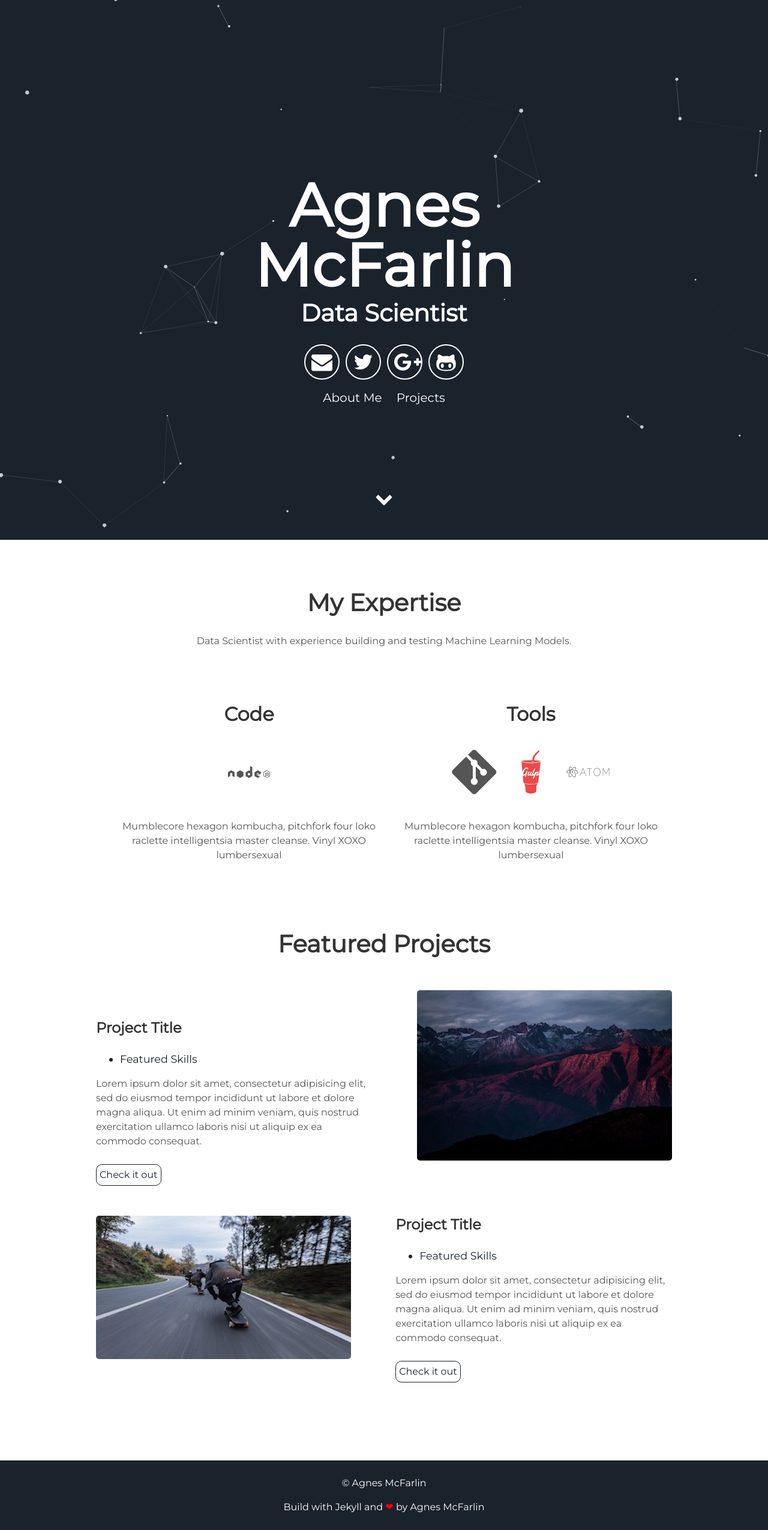
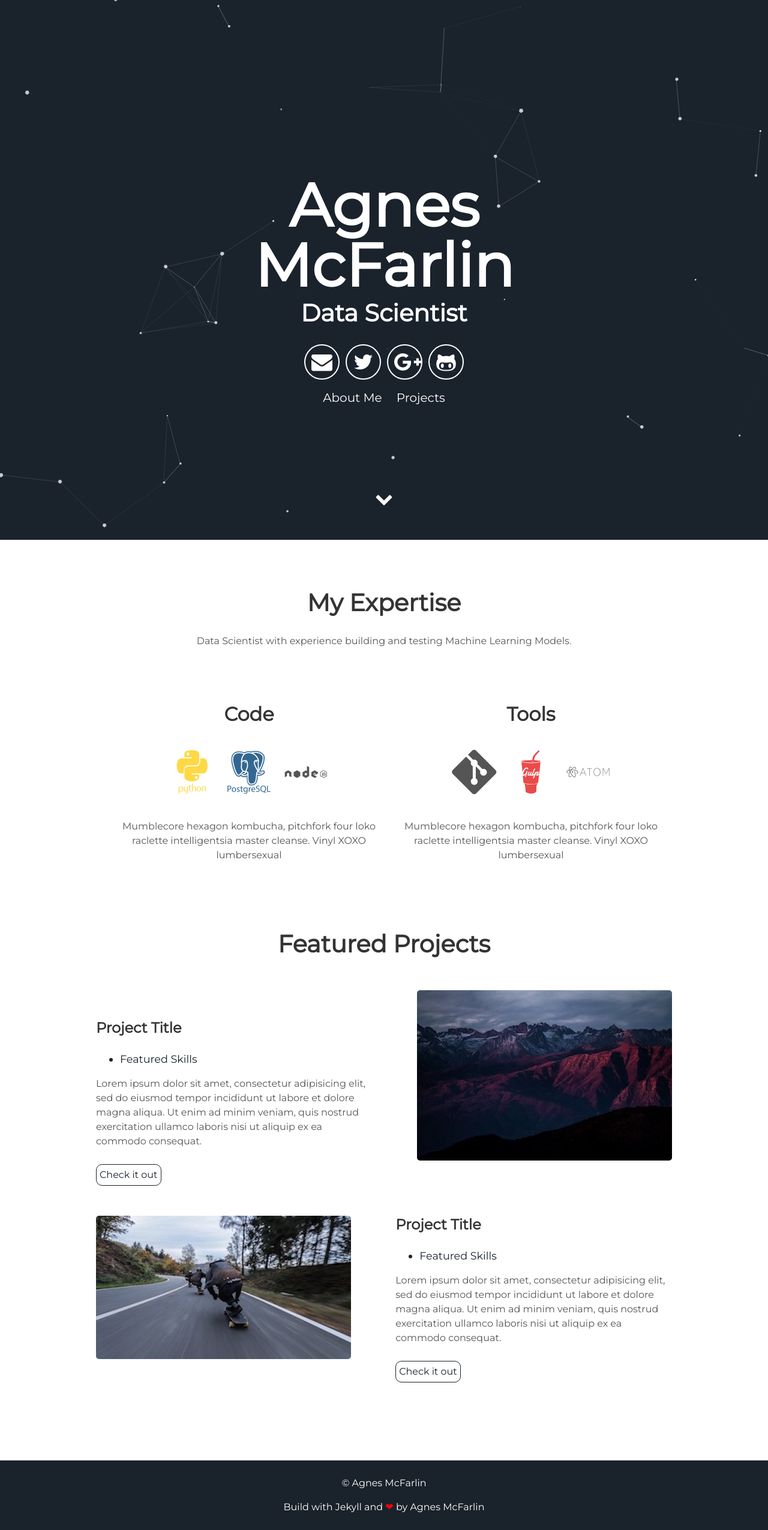
Before and after one commit to oohtmeel1/oohtmeel1.github.io, a Jekyll site: the page built from index.html, in a window 1280 px wide. Shown: the whole page at 60% size. Built offline with Jekyll 4.4.1, drawn with Linux system fonts in a browser that asks for light colours.

Commit message:
Update about.html

```diff
--- a/_includes/about.html
+++ b/_includes/about.html
@@ -7,8 +7,8 @@
     </div>
     <div class="tech">
       <h2>Code</h2>
-      <i class="devicon-python-original-wordmark.svg"></i>
-      <i class="devicon- postgresql-original-wordmark.svg"></i>
+      <i class="devicon-python-plain-wordmark colored"></i>
+      <i class="devicon-postgresql-plain-wordmark colored"></i>
       <i class="devicon-nodejs-plain-wordmark"></i>
       <p>Mumblecore hexagon kombucha, pitchfork four loko raclette intelligentsia master cleanse.
         Vinyl XOXO lumbersexual</p>
```
